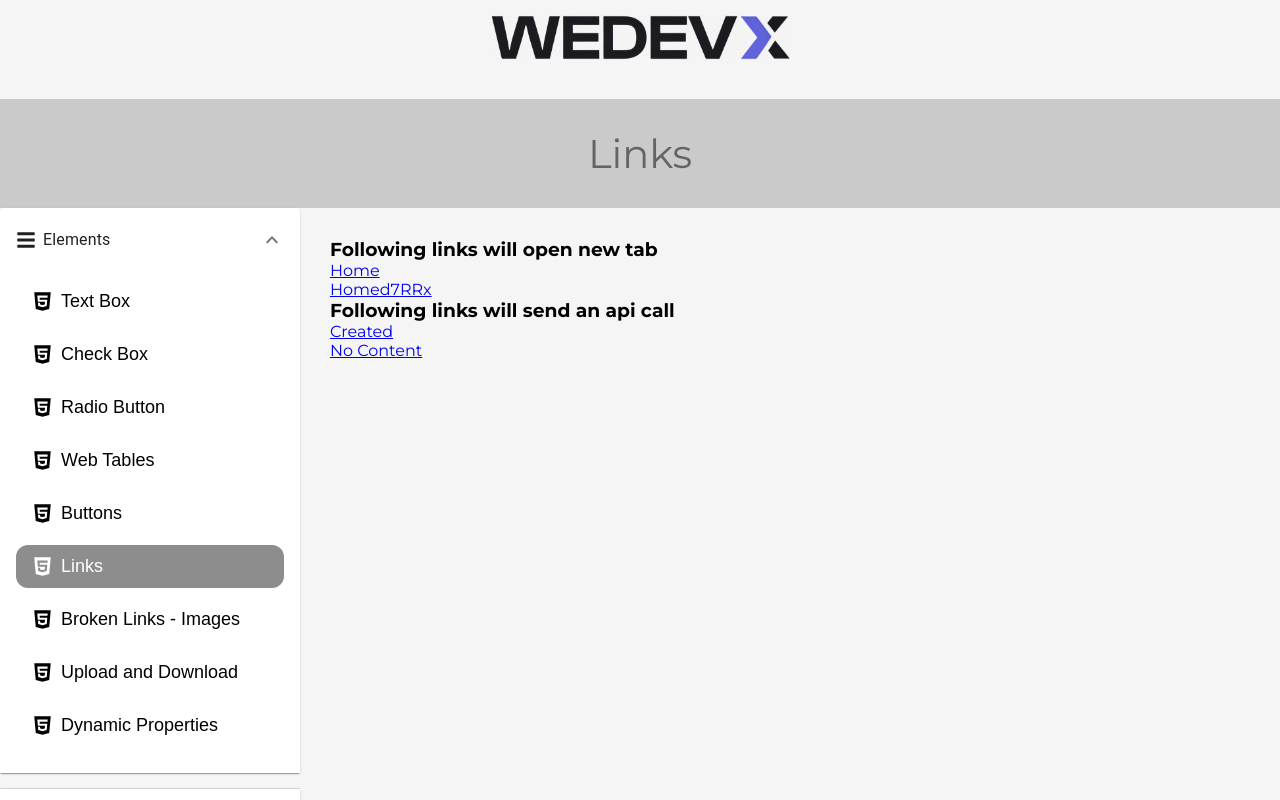
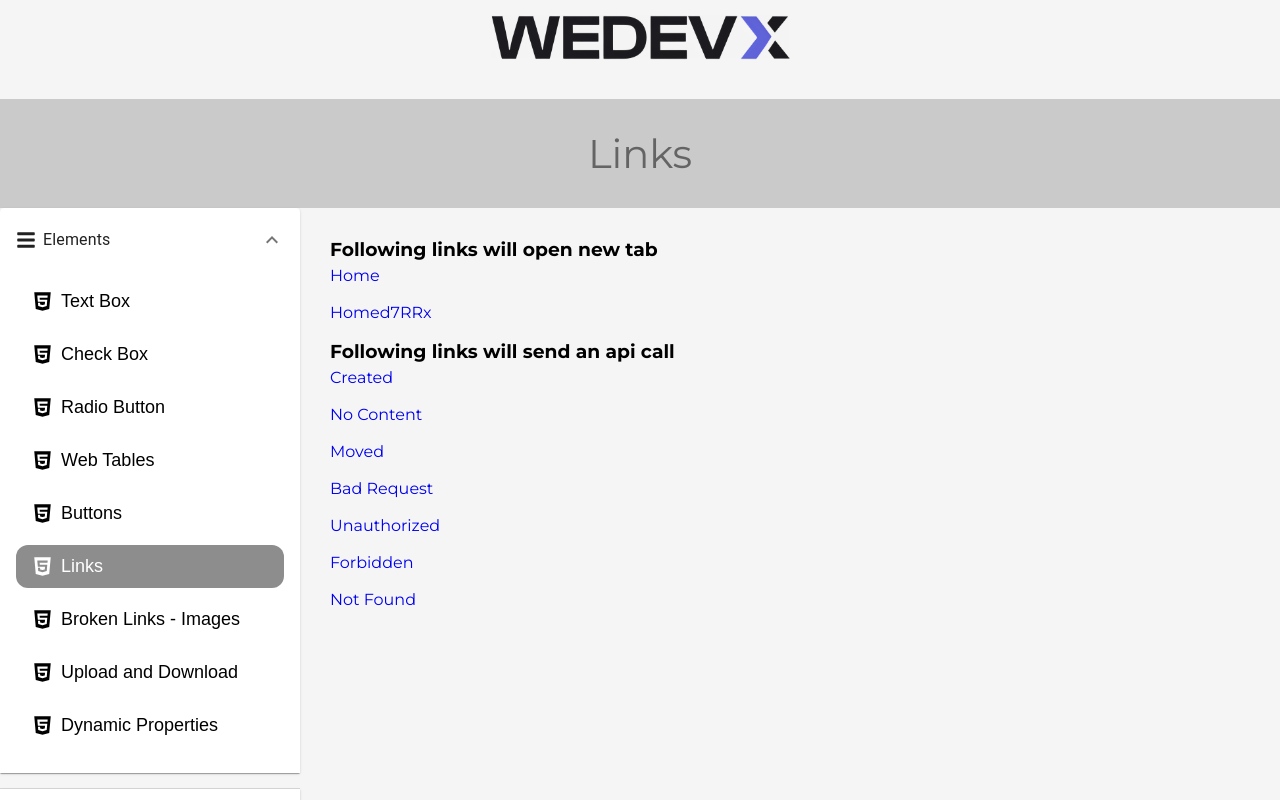
Before and after one commit to Elkhan2003/Selenium, a Next.js app: page /selenium in a window 1280 px wide. Both pictures are taken after a click on the button "Links". Shown: the top 800 px of the page. Built offline with nearby package versions, Linux system fonts and the light colour scheme.

Commit message:
Added All Links

```diff
--- a/app/components/tabs/elements/pages/Elements.module.scss
+++ b/app/components/tabs/elements/pages/Elements.module.scss
@@ -72,3 +72,16 @@
 }
 
 // ! Links
+.Links {
+	p {
+		margin: 5px 0 18px 0;
+
+		a {
+			text-decoration: none;
+
+			&:hover {
+				text-decoration: underline;
+			}
+		}
+	}
+}
--- a/app/components/tabs/elements/pages/Links.tsx
+++ b/app/components/tabs/elements/pages/Links.tsx
@@ -1,8 +1,52 @@
-import React, { FC } from "react";
+import React, { FC, useState } from "react";
 import scss from "./Elements.module.scss";
 import Link from "next/link";
 
 const Links: FC = () => {
+	const [resultText, setResultText] = useState("");
+
+	const handleCreatedClick = () => {
+		setResultText(
+			"Link has responded with status <strong>201</strong> and status text <strong>Created</strong>"
+		);
+	};
+
+	const handleNoContentClick = () => {
+		setResultText(
+			"Link has responded with status <strong>204</strong> and status text <strong>No Content</strong>"
+		);
+	};
+
+	const handleMovedClick = () => {
+		setResultText(
+			"Link has responded with status <strong>301</strong> and status text <strong>Moved Permanently</strong>"
+		);
+	};
+
+	const handleBadRequestClick = () => {
+		setResultText(
+			"Link has responded with status <strong>400</strong> and status text <strong>Bad Request</strong>"
+		);
+	};
+
+	const handleUnauthorizedClick = () => {
+		setResultText(
+			"Link has responded with status <strong>401</strong> and status text <strong>Unauthorized</strong>"
+		);
+	};
+
+	const handleForbiddenClick = () => {
+		setResultText(
+			"Link has responded with status <strong>403</strong> and status text <strong>Forbidden</strong>"
+		);
+	};
+
+	const handleNotFoundClick = () => {
+		setResultText(
+			"Link has responded with status <strong>404</strong> and status text <strong>Not Found</strong>"
+		);
+	};
+
 	return (
 		<>
 			<div className={scss.Links}>
@@ -20,16 +64,68 @@ const Links: FC = () => {
 					</p>
 					<h3>Following links will send an api call</h3>
 					<p>
-						<a id="created" href="javascript:void(0)">
+						<a
+							id="created"
+							href="javascript:void(0)"
+							onClick={handleCreatedClick}
+						>
 							Created
 						</a>
 					</p>
 					<p>
-						<a id="no-content" href="javascript:void(0)">
+						<a
+							id="no-content"
+							href="javascript:void(0)"
+							onClick={handleNoContentClick}
+						>
 							No Content
 						</a>
 					</p>
+					<p>
+						<a id="moved" href="javascript:void(0)" onClick={handleMovedClick}>
+							Moved
+						</a>
+					</p>
+					<p>
+						<a
+							id="bad-request"
+							href="javascript:void(0)"
+							onClick={handleBadRequestClick}
+						>
+							Bad Request
+						</a>
+					</p>
+					<p>
+						<a
+							id="unauthorized"
+							href="javascript:void(0)"
+							onClick={handleUnauthorizedClick}
+						>
+							Unauthorized
+						</a>
+					</p>
+					<p>
+						<a
+							id="forbidden"
+							href="javascript:void(0)"
+							onClick={handleForbiddenClick}
+						>
+							Forbidden
+						</a>
+					</p>
+					<p>
+						<a
+							id="not-found"
+							href="javascript:void(0)"
+							onClick={handleNotFoundClick}
+						>
+							Not Found
+						</a>
+					</p>
 				</div>
+			</div>
+			<div className={scss.result}>
+				{resultText && <p dangerouslySetInnerHTML={{ __html: resultText }} />}
 			</div>
 		</>
 	);
```
